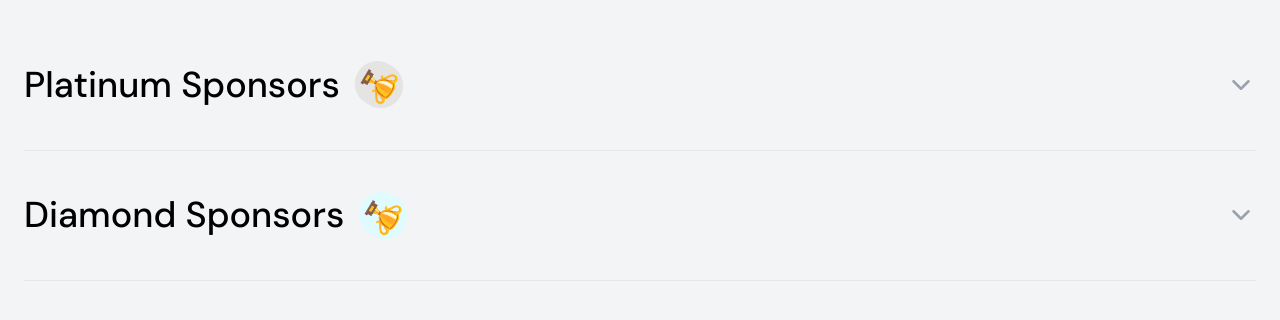
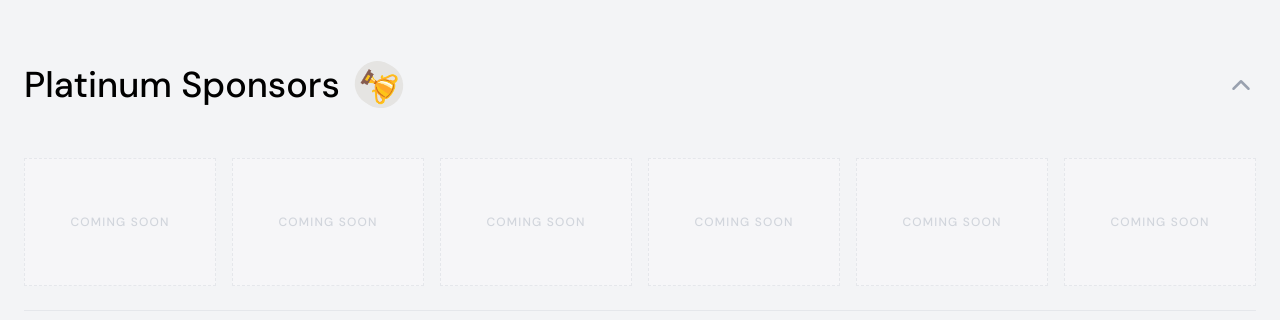
Before and after one commit to abayomiprosper4/nithub-innovation-fair, a Next.js app: page / in a window 1280 px wide. Shown: the part 3629-3949 px from the top of the page. Built offline with nearby package versions, Linux system fonts and the light colour scheme.

Commit message:
sponsors edit

```diff
--- a/src/Components/Sponsors.tsx
+++ b/src/Components/Sponsors.tsx
@@ -3,6 +3,11 @@
 import { useState } from "react";
 import { motion, AnimatePresence } from "framer-motion";
 import { FiChevronDown } from "react-icons/fi";
+
+interface Sponsor {
+  src: string;
+  alt: string;
+}
 
 const RotatingTrophy = ({ bgColor }: { bgColor: string }) => (
   <motion.span
@@ -19,21 +24,30 @@ const RotatingTrophy = ({ bgColor }: { bgColor: string }) => (
   </motion.span>
 );
 
-const SponsorCard = ({ src, alt, index }: { src: string; alt: string; index: number }) => (
+// 2. Updated SponsorCard to handle empty states (placeholders)
+const SponsorCard = ({ src, alt, index, isPlaceholder = false }: { src?: string; alt?: string; index: number; isPlaceholder?: boolean }) => (
   <motion.div
     initial={{ opacity: 0, y: 20 }}
     whileInView={{ opacity: 1, y: 0 }}
     viewport={{ once: true }}
     transition={{ delay: index * 0.05 }}
-    className="flex items-center justify-center bg-white h-32 border border-gray-100 p-6 transition-transform hover:scale-105"
+    className={`flex items-center justify-center h-32 border p-6 transition-transform ${
+      isPlaceholder
+        ? "bg-gray-50/50 border-dashed border-gray-200" // Style for empty boxes
+        : "bg-white border-gray-100 hover:scale-105 shadow-sm" // Style for real sponsors
+    }`}
   >
-    <img src={src} alt={alt} className="max-h-full max-w-full object-contain" />
+    {!isPlaceholder && src ? (
+      <img src={src} alt={alt} className="max-h-full max-w-full object-contain" />
+    ) : (
+      <span className="text-gray-300 text-xs font-medium uppercase tracking-widest">Coming Soon</span>
+    )}
   </motion.div>
 );
 
 export default function Sponsors() {
   const [openTiers, setOpenTiers] = useState<Record<string, boolean>>({
-    "Platinum Sponsors": false,
+    "Platinum Sponsors": true, // Kept open by default to show the grid
   });
 
   const toggleTier = (title: string) => {
@@ -43,10 +57,13 @@ export default function Sponsors() {
     }));
   };
 
-  const platinumSponsors = Array(12).fill({ src: "/Images/nithub-logo.svg", alt: "nithub" });
-  const diamondSponsors = Array(12).fill({ src: "/Images/logo2.png", alt: "sponsor" });
-  const goldSponsors = Array(12).fill({ src: "/Images/logo3.png", alt: "sponsor" });
-  const silverSponsors = Array(12).fill({ src: "/Images/logo4.png", alt: "sponsor" });
+  // 3. DATA SECTION: Add your sponsors here when available
+  const platinumSponsors: Sponsor[] = [
+    // Example: { src: "/Images/nithub-logo.svg", alt: "Nithub" },
+  ];
+  const diamondSponsors: Sponsor[] = [];
+  const goldSponsors: Sponsor[] = [];
+  const silverSponsors: Sponsor[] = [];
 
   const tierColors: Record<string, string> = {
     "Platinum Sponsors": "#E5E4E2",
@@ -68,6 +85,11 @@ export default function Sponsors() {
 
         {sponsorTiers.map((tier, tierIdx) => {
           const isOpen = openTiers[tier.title];
+
+          // 4. GRID LOGIC: If data is empty, create an array of 6 placeholders
+          const displayData = tier.data.length > 0
+            ? tier.data
+            : Array(6).fill(null);
 
           return (
             <div key={tierIdx} className="border-b border-gray-200 pb-6">
@@ -97,9 +119,16 @@ export default function Sponsors() {
                     transition={{ duration: 0.4, ease: "easeInOut" }}
                     className="overflow-hidden"
                   >
+                    {/* The 6-column grid is maintained here */}
                     <div className="grid grid-cols-2 md:grid-cols-3 lg:grid-cols-6 gap-4 pt-8">
-                      {tier.data.map((logo, index) => (
-                        <SponsorCard key={index} index={index} src={logo.src} alt={logo.alt} />
+                      {displayData.map((logo, index) => (
+                        <SponsorCard
+                          key={index}
+                          index={index}
+                          src={logo?.src}
+                          alt={logo?.alt}
+                          isPlaceholder={!logo} // If logo is null, it's a placeholder
+                        />
                       ))}
                     </div>
                   </motion.div>
--- a/src/app/page.tsx
+++ b/src/app/page.tsx
@@ -125,7 +125,7 @@ export default function Home() {
         viewport={{ once: true }}
         transition={{ duration: 1 }}
       >
-        <Image
+        <img
           src="/Images/Event overview section.svg"
           alt="Event Overview"
           width={1920}
```
